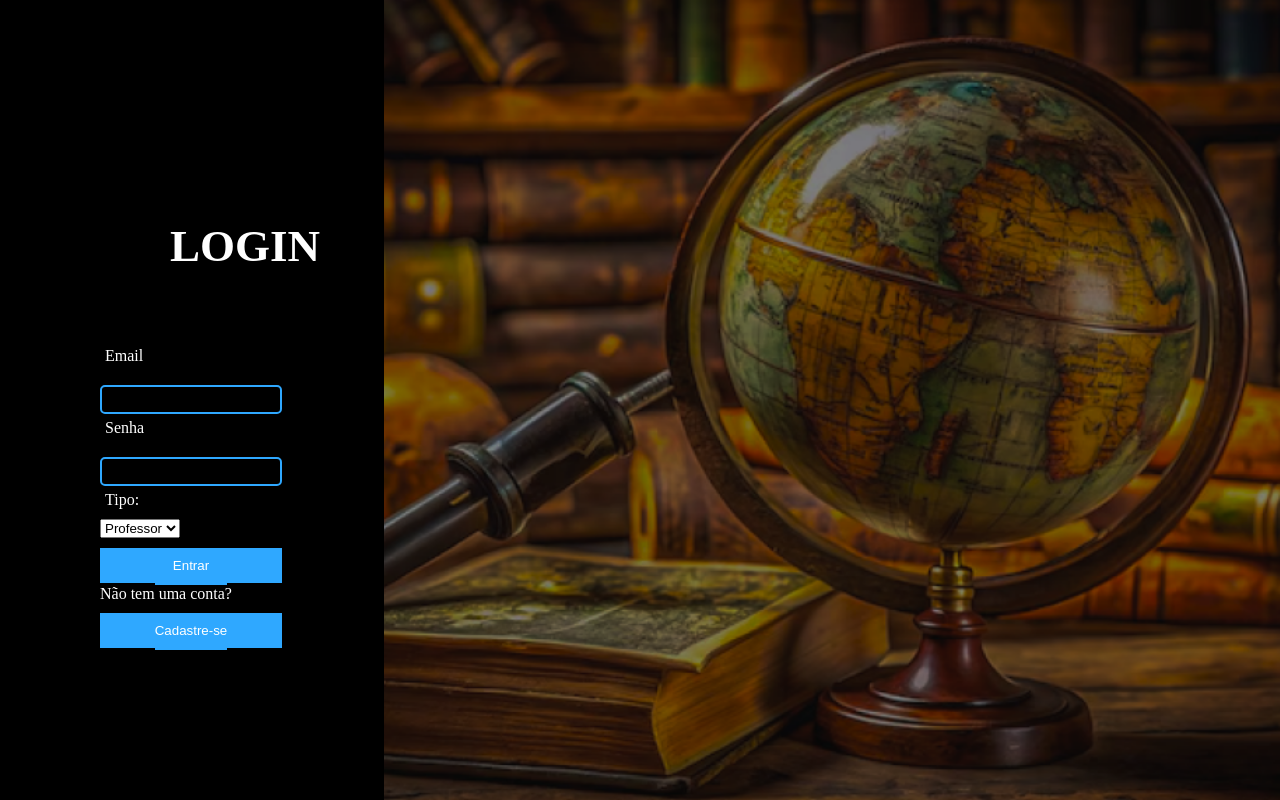
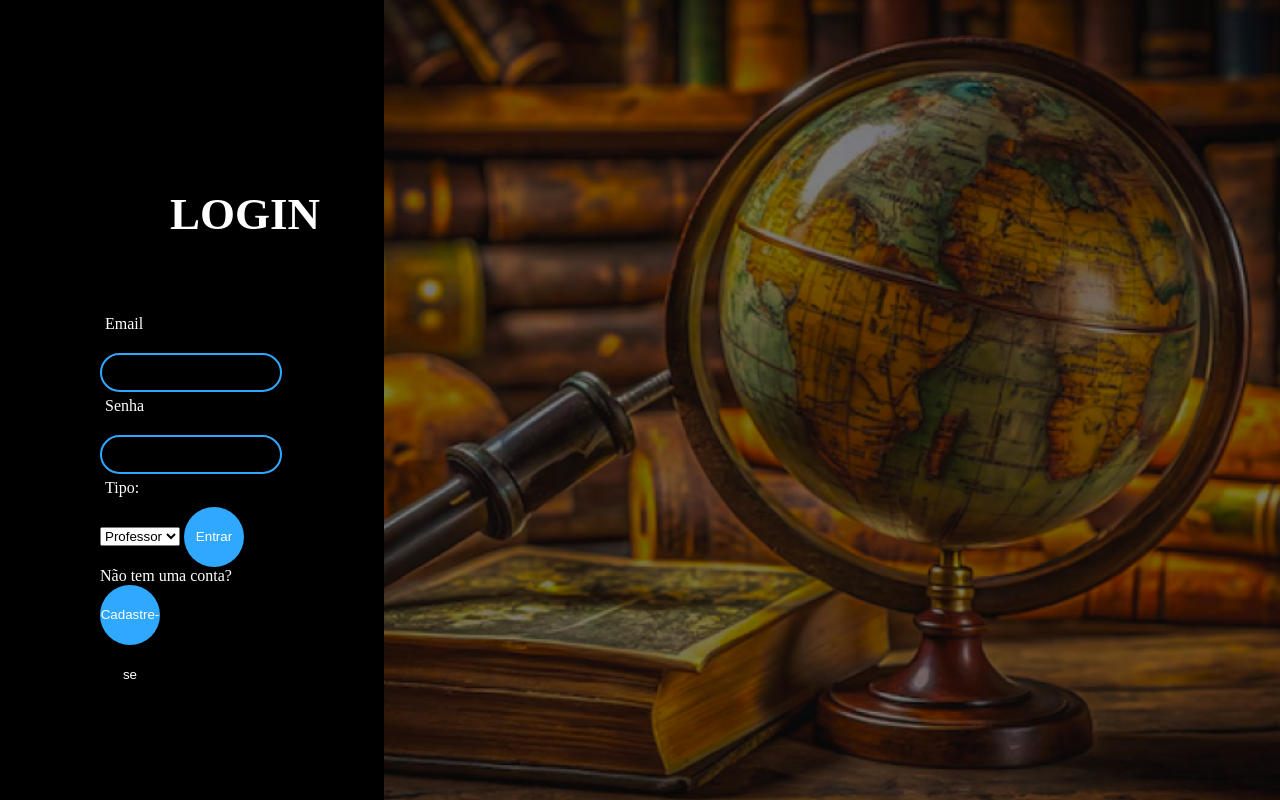
Before and after one commit to GustaHenrinque/Hist-ria, a PHP site: page /login.php in a window 1280 px wide. Run offline with PHP 8.4, Linux system fonts and the light colour scheme.

Commit message:
tentativa

```diff
--- a/login.css
+++ b/login.css
@@ -1,3 +1,4 @@
+/* Estilo geral */
 * {
     box-sizing: border-box;
     margin: 0;
@@ -44,40 +45,43 @@ label {
 
 input[type="text"],
 input[type="password"] {
-    padding: 5px; /* Diminuindo o padding para reduzir a altura */
+    padding: 10px; /* Aumentando o padding para um visual mais espaçado */
     border: 2px solid #2FA8FF; /* Cor das bordas dos campos de entrada */
-    border-radius: 5px;
+    border-radius: 20px; /* Bordas arredondadas */
     color: white; /* Cor do texto dentro dos campos */
     background-color: black; /* Fundo preto para os campos de entrada */
-    width: 100%; /* Faz com que os campos tenham uma largura de 90% */
+    width: 100%; /* Faz com que os campos tenham uma largura total */
     margin-top: 10px; /* Espaço acima do campo de entrada */
+    outline: none; /* Remove o contorno */
+    transition: border-color 0.3s ease; /* Transição suave para o foco */
+}
+
+input[type="text"]:focus,
+input[type="password"]:focus {
+    border-color: #1c7a9c; /* Muda a cor da borda ao focar */
 }
 
 button {
-    padding: 10px;
     background-color: #2FA8FF; /* Cor do botão */
     border: none;
-    border-radius: 0; /* Remove o arredondamento */
+    border-radius: 50%; /* Bordas totalmente arredondadas para deixar o botão redondo */
     color: white;
     cursor: pointer;
-    margin-top: 10px; /* Espaço acima do botão */
-    width: 100%; /* Botão ocupa toda a largura da barra */
+    width: 60px; /* Largura do botão */
+    height: 60px; /* Altura do botão */
     text-align: center;
+    line-height: 60px; /* Alinhamento vertical do texto */
+    transition: background-color 0.3s ease, transform 0.2s; /* Transição suave para o hover */
 }
 
 button:hover {
     background-color: #1c7a9c; /* Cor do botão ao passar o mouse */
+    transform: scale(1.1); /* Efeito de aumento ao passar o mouse */
 }
 
 .button-container {
     margin-top: 10px; /* Espaço acima do traço */
     text-align: center; /* Centraliza o traço */
-}
-
-.line {
-    border-bottom: 2px solid #2FA8FF; /* Estilo do traço */
-    width: 40%; /* Largura do traço */
-    margin: 0 auto; /* Centraliza o traço */
 }
 
 .image-box {
--- a/login.php
+++ b/login.php
@@ -29,18 +29,19 @@
                 // Receber dados do formulário
                 $email = $_POST['username'];
                 $senha = $_POST['password'];
-
-                // Verificar o tipo de usuário
                 $tipo = $_POST['tipo'];
 
-                // Consultar o banco de dados com base no tipo de usuário
-                if ($tipo === 'professor') {
-                    $sql = "SELECT * FROM professores WHERE email='$email'";
-                } else {
-                    $sql = "SELECT * FROM alunos WHERE email='$email'";
+                // Validar email
+                if (!filter_var($email, FILTER_VALIDATE_EMAIL)) {
+                    echo "<script>alert('Email inválido.');</script>";
+                    exit;
                 }
 
-                $result = $conn->query($sql);
+                // Consultar o banco de dados com base no tipo de usuário
+                $stmt = $conn->prepare("SELECT * FROM " . ($tipo === 'professor' ? 'professores' : 'alunos') . " WHERE email=?");
+                $stmt->bind_param("s", $email);
+                $stmt->execute();
+                $result = $stmt->get_result();
 
                 if ($result->num_rows > 0) {
                     $user = $result->fetch_assoc();
@@ -58,6 +59,8 @@
                     // Mensagem de erro
                     echo "<script>alert('Usuário não encontrado.');</script>";
                 }
+
+                $stmt->close(); // Fechar statement
             }
 
             $conn->close();
@@ -77,12 +80,10 @@
                 </select>
 
                 <button type="submit">Entrar</button>
-                <div class="line"></div> <!-- Traço abaixo do botão "Entrar" -->
             </form>
 
             <!-- Botão Cadastre-se -->
             <p>Não tem uma conta? <button type="button" onclick="window.location.href='login_cadastro.php';">Cadastre-se</button></p>
-            <div class="line"></div> <!-- Traço abaixo do botão "Cadastre-se" -->
         </div>
         <div class="image-box"></div>
     </div>
```
